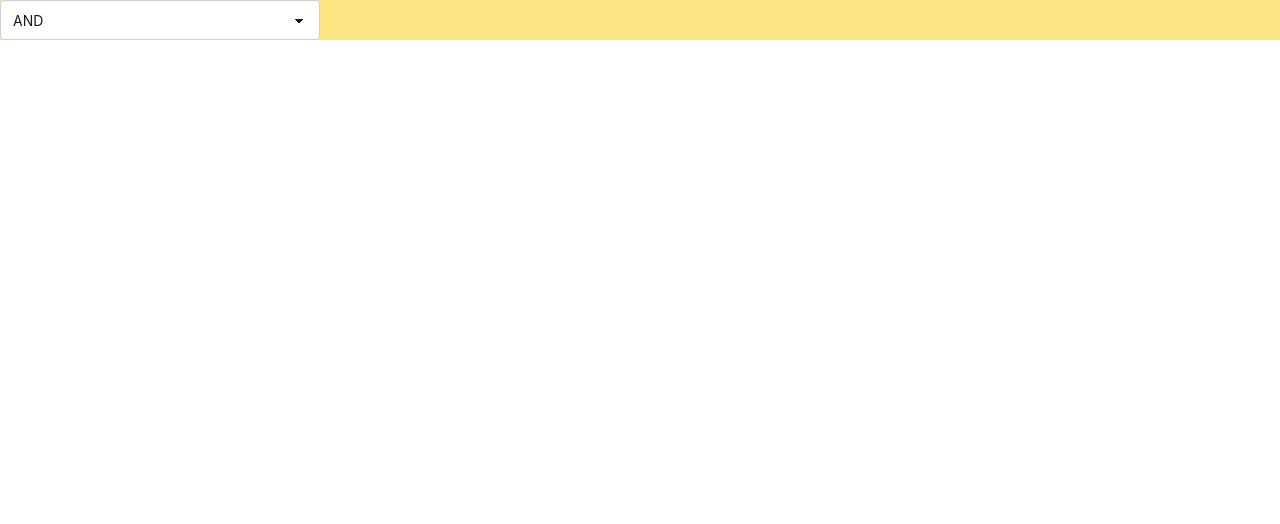
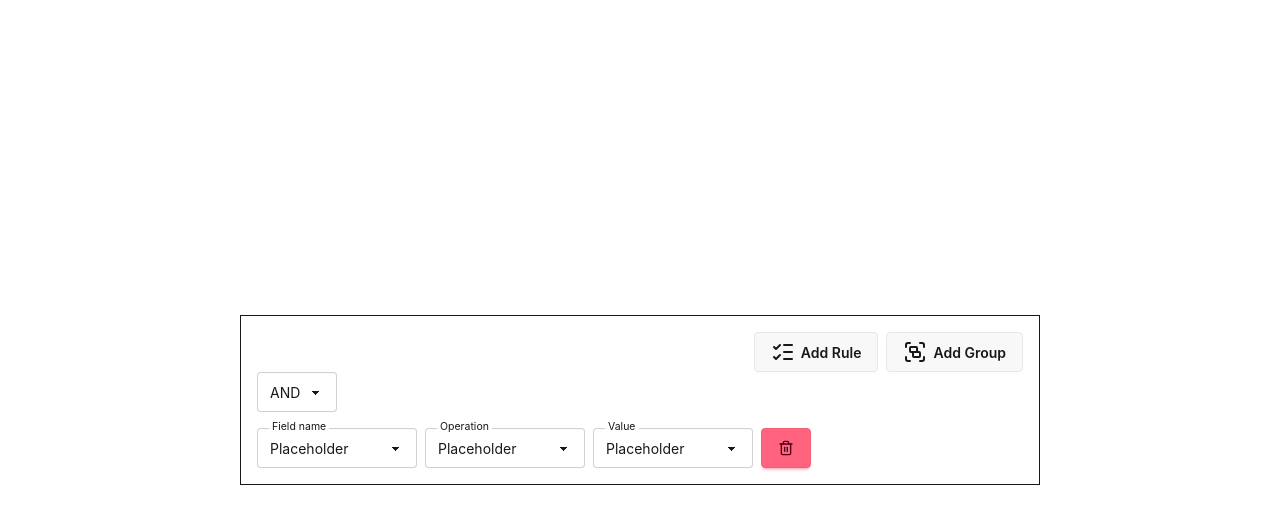
Before and after one commit to christian1koch/ApataTech, a React (Vite) app: page / in a window 1280 px wide. Shown: the top 524 px of the page. Built offline with nearby package versions, Linux system fonts and the light colour scheme.

Commit message:
#3 Added basic mock layout

```diff
--- a/src/App.tsx
+++ b/src/App.tsx
@@ -1,12 +1,59 @@
+import { Group, ListChecks, Trash } from "lucide-react";
 import "./App.css";
 
 function App() {
   return (
-		<div className="bg-amber-200">
-			<select defaultValue="AND" className="select ">
+    <div className="flex h-screen items-center justify-center">
+      <div className="w-200 border p-4">
+        <div className="flex w-full justify-end gap-2">
+          <button className="btn">
+            <ListChecks />
+            Add Rule
+          </button>
+          <button className="btn">
+            <Group />
+            Add Group
+          </button>
+        </div>
+        <div className="flex flex-col gap-4">
+          <select defaultValue="ANDs" className="select w-20">
             <option>AND</option>
             <option>OR</option>
           </select>
+          <div className="flex gap-2">
+            <label className="floating-label">
+              <select className="select w-fit min-w-40">
+                <option disabled selected>
+                  Placeholder
+                </option>
+                <option>Option</option>
+              </select>
+              <span>Field name</span>
+            </label>
+            <label className="floating-label">
+              <select className="select w-fit min-w-40">
+                <option disabled selected>
+                  Placeholder
+                </option>
+                <option>Option</option>
+              </select>
+              <span>Operation</span>
+            </label>
+            <label className="floating-label">
+              <select className="select w-fit min-w-40">
+                <option disabled selected>
+                  Placeholder
+                </option>
+                <option>Option</option>
+              </select>
+              <span>Value</span>
+            </label>
+            <button className="btn btn-error">
+              <Trash size={16} />
+            </button>
+          </div>
+        </div>
+      </div>
     </div>
   );
 }
```
Lines whose indentation alone changed are shown as unchanged.
